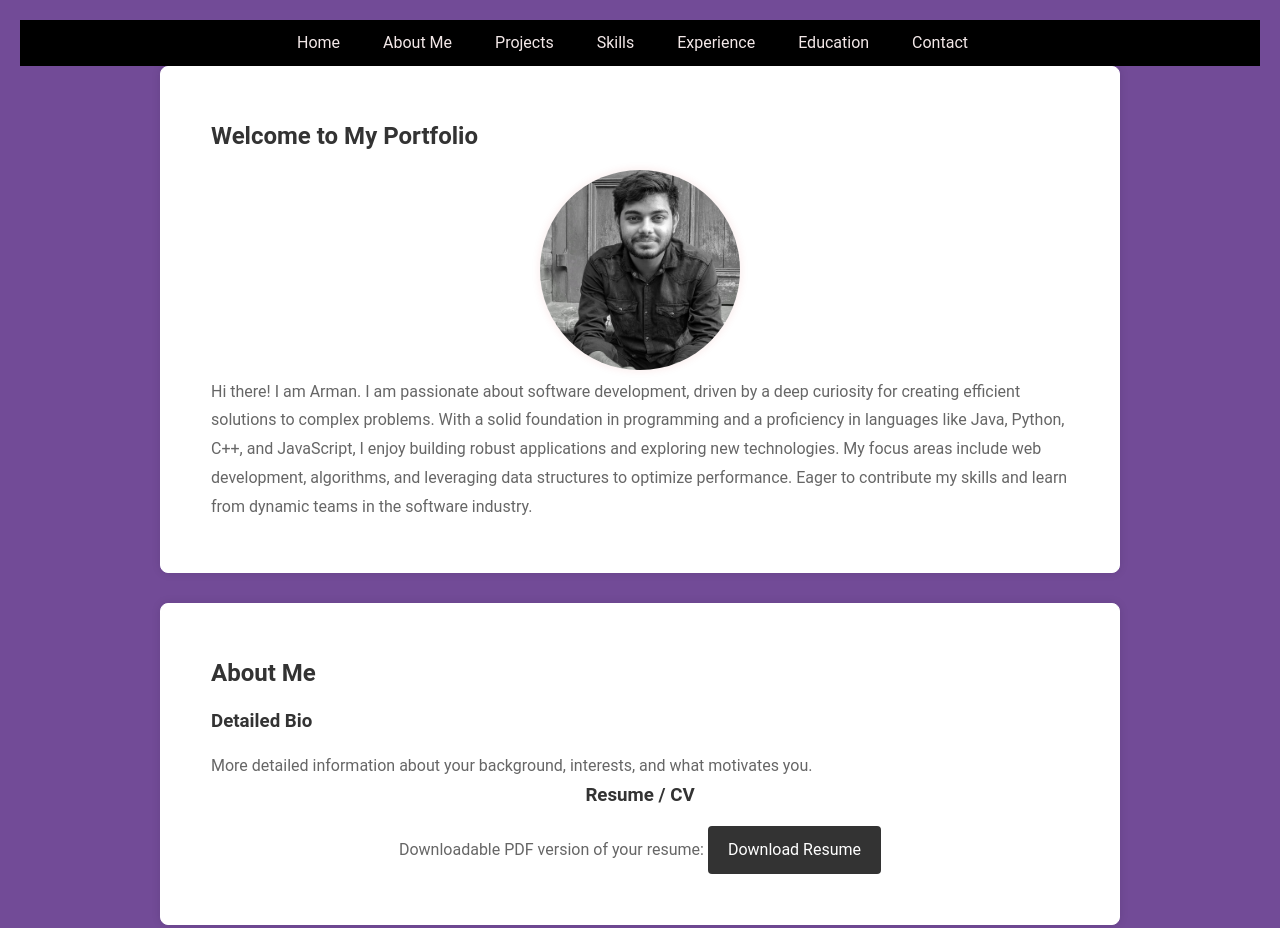
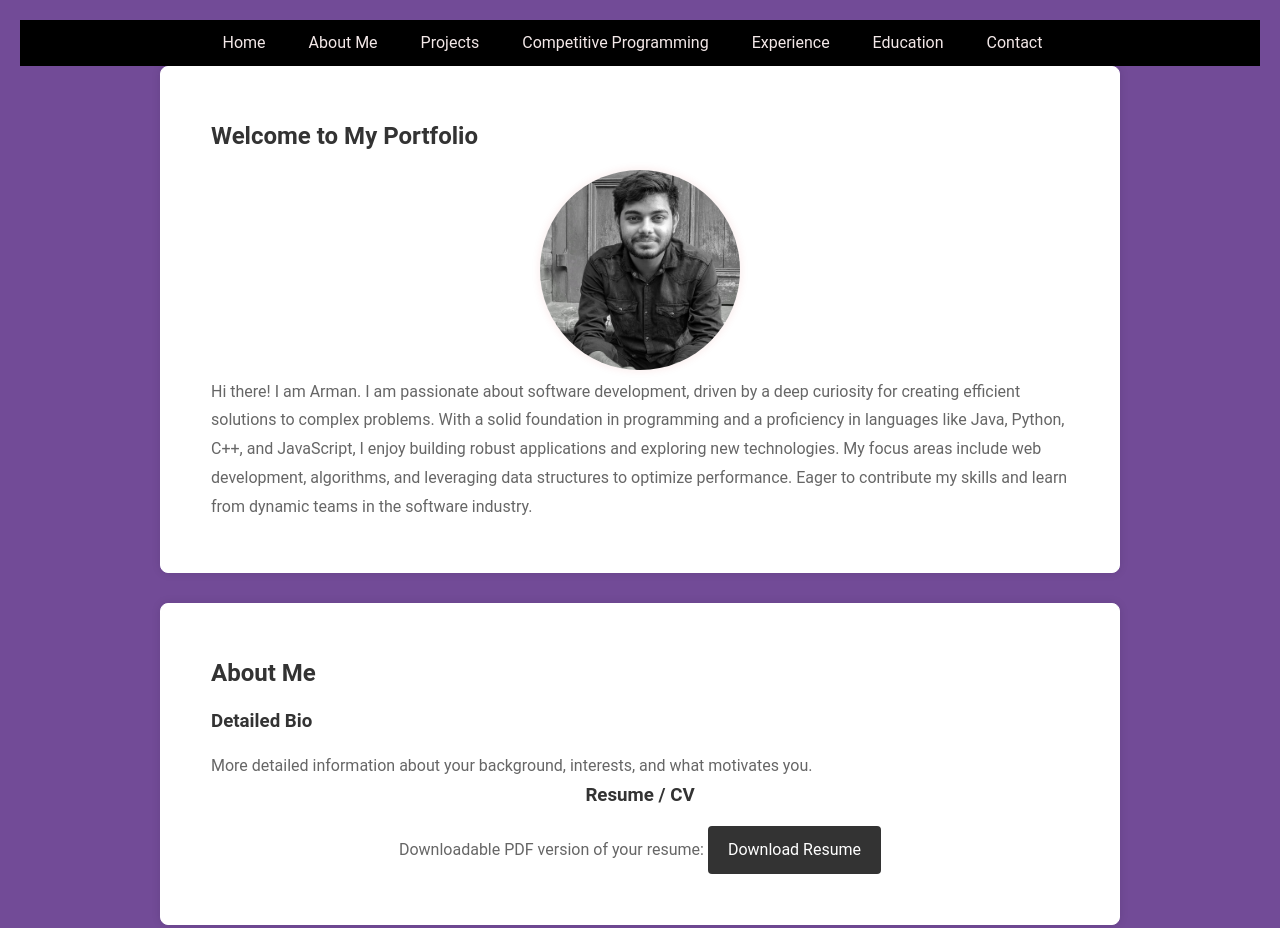
Before and after one commit to arman-12/Portfolio, a plain HTML site: page index.html in a window 1280 px wide. Shown: the top 928 px of the page. Drawn offline with Linux system fonts and the light colour scheme.

Commit message:
Update index.html

```diff
--- a/index.html
+++ b/index.html
@@ -13,7 +13,7 @@
             <li><a href="#home">Home</a></li>
             <li><a href="#about">About Me</a></li>
             <li><a href="#projects">Projects</a></li>
-            <li><a href="#skills">Skills</a></li>
+            <li><a href="#skills">Competitive Programming</a></li>
             <li><a href="#experience">Experience</a></li>
             <li><a href="#education">Education</a></li>
             <li><a href="#contact">Contact</a></li>
```
